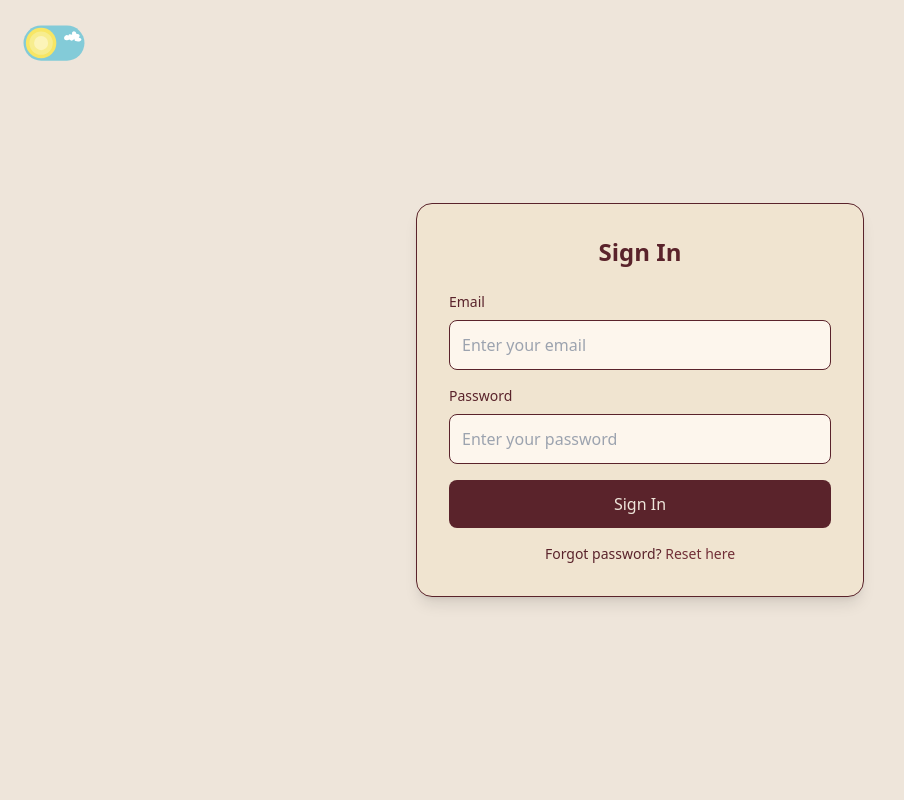
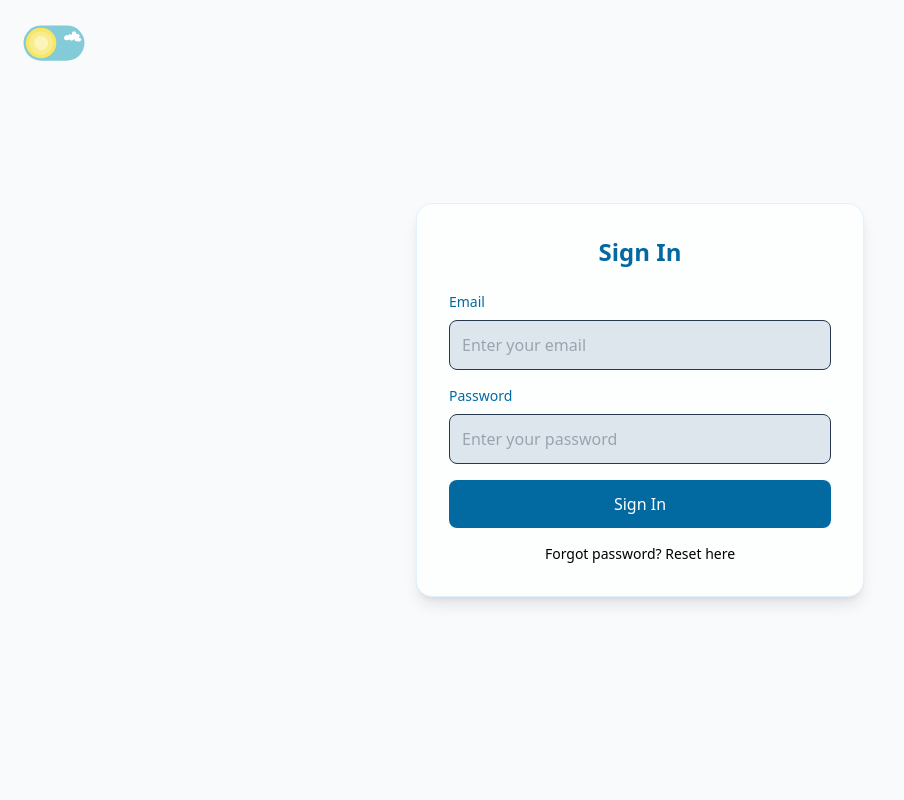
Before and after one commit to Code-Break-Coffee/LibraNet, a PHP site: page / in a window 1280 px wide. Shown: the whole page, without its empty margins (0-904 px from the left). Run offline with PHP 8.4, Linux system fonts and the light colour scheme; some libraries are stand-ins or nearby versions.

Commit message:
Theme Changed

```diff
--- a/src/App/Views/Components/Head.component.php
+++ b/src/App/Views/Components/Head.component.php
@@ -6,15 +6,7 @@
     <meta name="viewport" content="width=device-width, initial-scale=1.0">
     <title>To Do Website</title>
     <script src="https://cdn.tailwindcss.com"></script>
-    <script>
-        tailwind.config = {
-            darkMode: 'class',
-            theme: {
-                extend: {},
-            },
-            plugins: [],
-        };
-    </script>
+    <?=loadComponent("Tailwind")?>
     <link rel="stylesheet" href="/css/style.css">
     <script>
         document.addEventListener('DOMContentLoaded', function() {
--- a/src/App/Views/Components/Tail.component.php
+++ b/src/App/Views/Components/Tail.component.php
@@ -43,17 +43,17 @@
         });
     }
 
-    document.addEventListener('DOMContentLoaded', function() {
-        const drawerToggle = document.querySelector('[data-drawer-toggle]');
-        const drawer = document.getElementById(drawerToggle.getAttribute('data-drawer-target'));
+    // document.addEventListener('DOMContentLoaded', function() {
+    //     const drawerToggle = document.querySelector('[data-drawer-toggle]');
+    //     const drawer = document.getElementById(drawerToggle.getAttribute('data-drawer-target'));
 
-        drawerToggle.addEventListener('click', function() {
-            drawer.classList.toggle('-translate-x-full');
+    //     drawerToggle.addEventListener('click', function() {
+    //         drawer.classList.toggle('-translate-x-full');
 
-            // Ensure button stays visible
-            this.classList.toggle('z-50');
-        });
-    });
+    //         // Ensure button stays visible
+    //         this.classList.toggle('z-50');
+    //     });
+    // });
 </script>
 
 </html>
--- /dev/null
+++ b/src/App/Views/Components/Tailwind.component.php
@@ -0,0 +1,30 @@
+<script>
+        tailwind.config = {
+            darkMode: 'class',
+            theme: {
+                extend: {
+                    colors:{
+                        l:{
+                            1: '#F8FAFC',
+                            2: '#FDFEFE',
+                            3: '#0369A1',
+                            4: '#27374D',
+                            5: '#DDE6ED',
+                            6: '#2E2E2E',
+                            7: '#FFFFFF',
+                            b:{
+                                1: '#27374D'
+                            }
+                        },
+                        d:{
+                            1: '#EEE5DA',
+                            2: '#555555',
+                            3: '#7DD3FC',
+                        }
+
+                    }
+                },
+            },
+            plugins: [],
+        };
+    </script>
--- a/src/App/Views/Home.view.php
+++ b/src/App/Views/Home.view.php
@@ -2,38 +2,38 @@
 
 loadComponent("Head");
 ?>
-<div class="flex min-h-screen items-center justify-center bg-[#EEE5DA] dark:bg-[#3A3A3A]">
-  <div class="w-full max-w-md rounded-2xl bg-[#F0E4D0] p-8 shadow-lg border border-[#5A232B] dark:bg-[#262424] dark:border-[#555555]">
-    <h2 class="mb-6 text-center text-2xl font-bold text-[#5A232B] dark:text-[#EEE5DA]">
+<div class="flex min-h-screen items-center justify-center bg-l-1 dark:bg-[#090A0C]">
+  <div class="w-full max-w-md rounded-2xl bg-l-2 p-8 shadow-lg border border-[#E0F2FE] dark:bg-[#101623] dark:border-d-2">
+    <h2 class="mb-6 text-center text-2xl font-bold text-l-3 dark:text-d-3">
       Sign In
     </h2>
     <form>
       <div class="mb-4">
-        <label class="mb-2 block text-sm font-medium text-[#5A232B] dark:text-[#EEE5DA]">
+        <label class="mb-2 block text-sm font-medium text-l-3 dark:text-d-3">
           Email
         </label>
         <input
           type="email"
-          class="w-full rounded-lg border border-[#5A232B] p-3 focus:border-[#5A232B] focus:outline-none focus:ring-1 focus:ring-[#5A232B] dark:border-[#555555] dark:bg-[#2E2E2E] dark:text-[#EEE5DA] bg-[#FDF6ED]"
+          class="w-full rounded-lg border border-l-b-1 p-3 focus:border-l-b-1 focus:outline-none focus:ring-1 focus:ring-l-b-1 dark:border-d-2 dark:bg-l-6 dark:text-d-1 bg-l-5"
           placeholder="Enter your email" />
       </div>
       <div class="mb-4">
-        <label class="mb-2 block text-sm font-medium text-[#5A232B] dark:text-[#EEE5DA]">
+        <label class="mb-2 block text-sm font-medium text-l-3 dark:text-d-3">
           Password
         </label>
         <input
           type="password"
-          class="w-full rounded-lg border border-[#5A232B] p-3 focus:border-[#5A232B] focus:outline-none focus:ring-1 focus:ring-[#5A232B] dark:border-[#555555] dark:bg-[#2E2E2E] dark:text-[#EEE5DA] bg-[#FDF6ED]"
+          class="w-full rounded-lg border border-l-b-1 p-3 focus:border-l-b-1 focus:outline-none focus:ring-1 focus:ring-l-b-1 dark:border-d-2 dark:bg-l-6 dark:text-d-1 bg-l-5"
           placeholder="Enter your password" />
       </div>
       <button
         type="submit"
-        class="w-full rounded-lg bg-[#5A232B] p-3 text-[#EEE5DA] hover:bg-[#722F37] dark:bg-[#EEE5DA] dark:hover:bg-[#D9C3A5] dark:text-[#262424] dark:shadow-lg dark:shadow-[#555555]/30">
+        class="w-full rounded-lg bg-l-3 p-3 text-l-7 hover:bg-[#722F37] dark:bg-d-3 dark:hover:bg-l-7 dark:text-[#262424] dark:shadow-lg dark:shadow-d-2/30">
         Sign In
       </button>
     </form>
-    <p class="mt-4 text-center text-sm text-[#5A232B] dark:text-[#EEE5DA]">
-      Forgot password? <a href="#" class="text-[#722F37] dark:text-[#EEE5DA]">Reset here</a>
+    <p class="mt-4 text-center text-sm text-black dark:text-d-3">
+      Forgot password? <a href="#" class="text-black dark:text-d-3">Reset here</a>
     </p>
   </div>
 </div>
--- a/src/composer.json
+++ b/src/composer.json
@@ -1,10 +1,10 @@
 {
-    "vendor-name": "TanishqMehrunkarIIPSDAVV/LibraNet",
+    "vendor-name": "zakie2003/LibraNet",
     "description": "Library Management System",
     "authors": [
         {
-            "name": "Tanishq Mehrunkar",
-            "email": "mehrunkart@gmail.com"
+            "name": "zakie khan",
+            "email": "zk.khan2003@gmail.com"
         }
     ],
     "autoload": {
```
Also changed, not shown: 1 other file.
